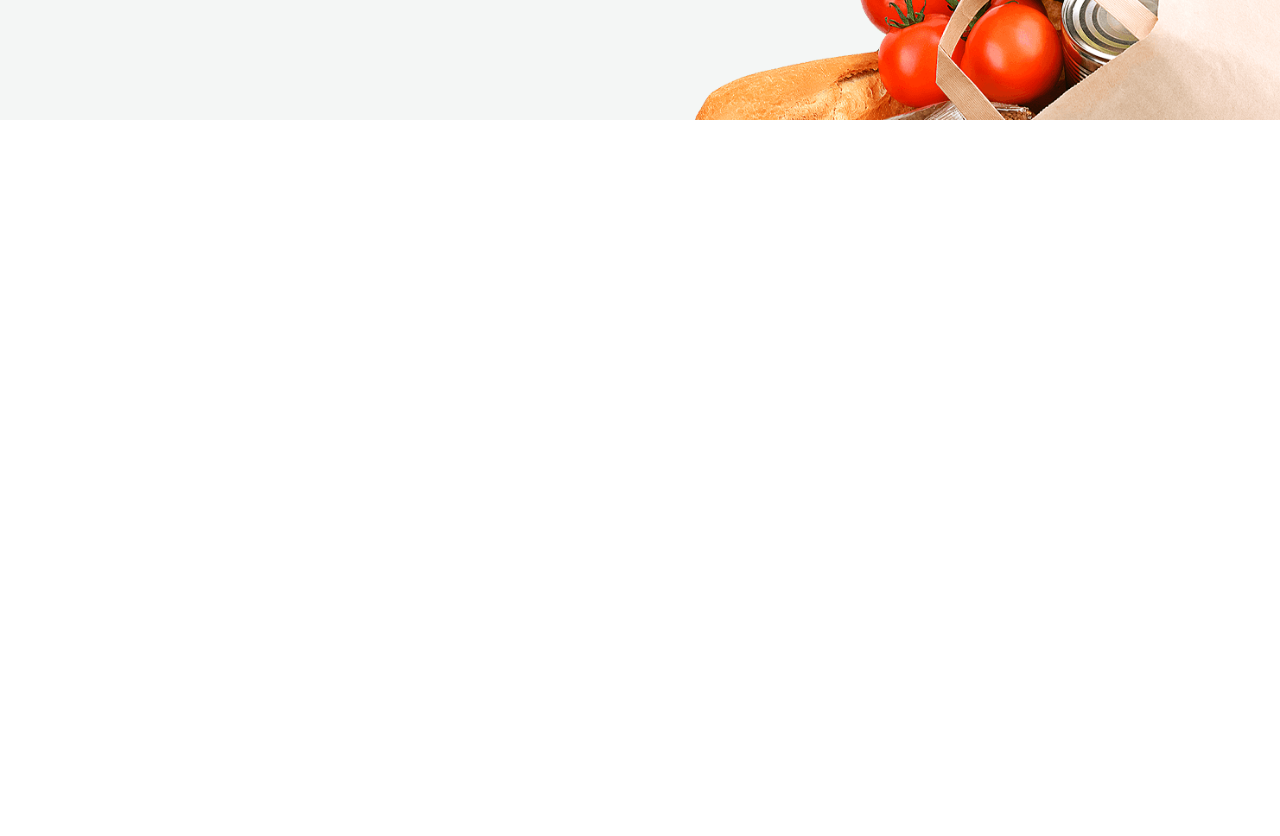
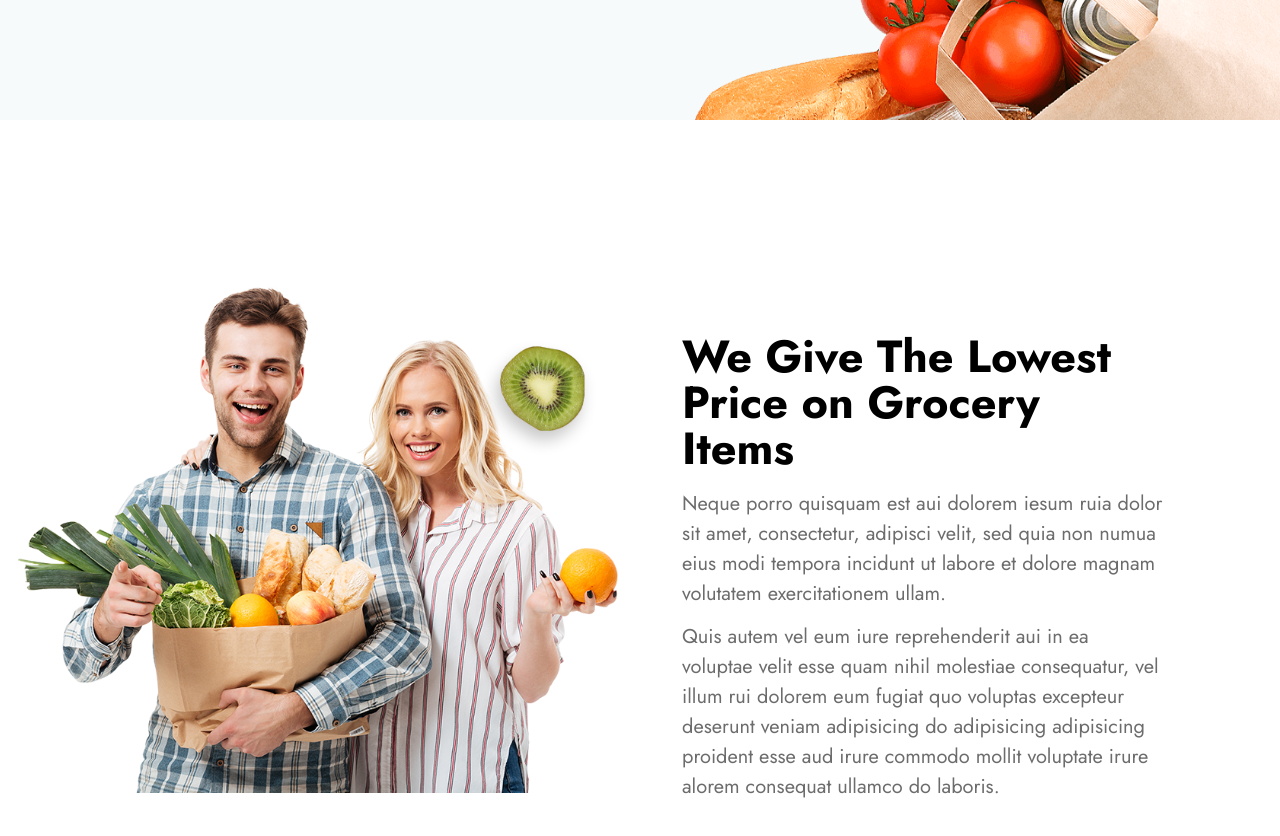
Before and after one commit to hassammd/Groxi-Store, a React (Vite) app: page /about in a window 1280 px wide. Shown: the part 420-1256 px from the top of the page. Before the commit the page ends 800 px from the top, so only its background shows below. Built offline with nearby package versions, Linux system fonts and the light colour scheme.

Commit message:
create about us section

```diff
--- a/src/App.css
+++ b/src/App.css
@@ -3,6 +3,7 @@
 @import "tailwindcss";
 
 /* ========== THEME VARIABLES ========== */
+
 @theme {
   /* Fonts */
   --font-barlow: "Barlow", sans-serif;
@@ -65,7 +66,7 @@
 /* ========== BASE STYLES ========== */
 @layer base {
   p {
-    @apply text-text;
+    @apply text-[var(--color-text)];
   }
   h1 {
     @apply lg:text-[45px] text-[70px] font-bold font-jost leading-[75px];
--- a/src/Pages/About.jsx
+++ b/src/Pages/About.jsx
@@ -1,6 +1,7 @@
 import { faArrowRight } from "@fortawesome/free-solid-svg-icons";
 import BannerBox from "../Components/BannerBox";
 import aboutBannerImage from "../assets/about-us-banner-img.png";
+import Aboutimage from "../assets/Aboutimage.png";
 
 const About = () => {
   const breadcrumbs = [
@@ -17,7 +18,7 @@ const About = () => {
   ];
   return (
     <>
-      <section className="relative bg-[var(--color-lightgray)] h-[344px] lg:h-[540px] flex items-center justify-center">
+      <section className="relative bg-[var(--color-productBg)] h-[344px] lg:h-[540px] flex items-center justify-center">
         <div className="container">
           <BannerBox items={breadcrumbs} />;
         </div>
@@ -29,6 +30,40 @@ const About = () => {
           />
         </div>
       </section>
+
+      {/* about us section */}
+
+      <section className="py-[70px] sm:py-[90px] md:py-[100px] lg:py-[100px] relative">
+        <div className="container">
+          <div className="flex flex-wrap flex-col-reverse lg:flex-row-reverse gap-6">
+            <div className="lg:w-6/12 w-full px-[50px]">
+              <img
+                src={Aboutimage}
+                alt=""
+                className="lg:absolute lg:bottom-0 lg:left-[18px] md:w-[500px] mx-auto xl:w-[600px] 2xl:w-auto lg:top-[110px] xl:top-[160px]  2xl:left-[118px]"
+              />
+            </div>
+            <div className="lg:w-6/12 w-full lg:pl-[42px] lg:pr-[30px] xl:pt-[90px] px-[20px] 2xl:px-0 ">
+              <h2 className="mb-[17px] text-center lg:text-left leading-[32px] text-[26px] xl:text-[45px]  sm:text-[36px] sm:leading-[46px]   mx-auto">
+                We Give The Lowest Price on Grocery Items
+              </h2>
+              <p className="xl:text-[20px] lg:text-[18px]  sm:text-[18px] lg:leading-[30px] leading-[26px] font-normal  mb-[13px]  font-jost text-center lg:text-left">
+                Neque porro quisquam est aui dolorem iesum ruia dolor sit amet,
+                consectetur, adipisci velit, sed quia non numua eius modi
+                tempora incidunt ut labore et dolore magnam volutatem
+                exercitationem ullam.
+              </p>
+              <p className="xl:text-[20px] lg:text-[18px]  sm:text-[18px] lg:leading-[30px] leading-[26px] font-normal  mb-[13px]  font-jost text-center lg:text-left">
+                Quis autem vel eum iure reprehenderit aui in ea voluptae velit
+                esse quam nihil molestiae consequatur, vel illum rui dolorem eum
+                fugiat quo voluptas excepteur deserunt veniam adipisicing do
+                adipisicing adipisicing proident esse aud irure commodo mollit
+                voluptate irure alorem consequat ullamco do laboris.
+              </p>
+            </div>
+          </div>
+        </div>
+      </section>
     </>
   );
 };
```
